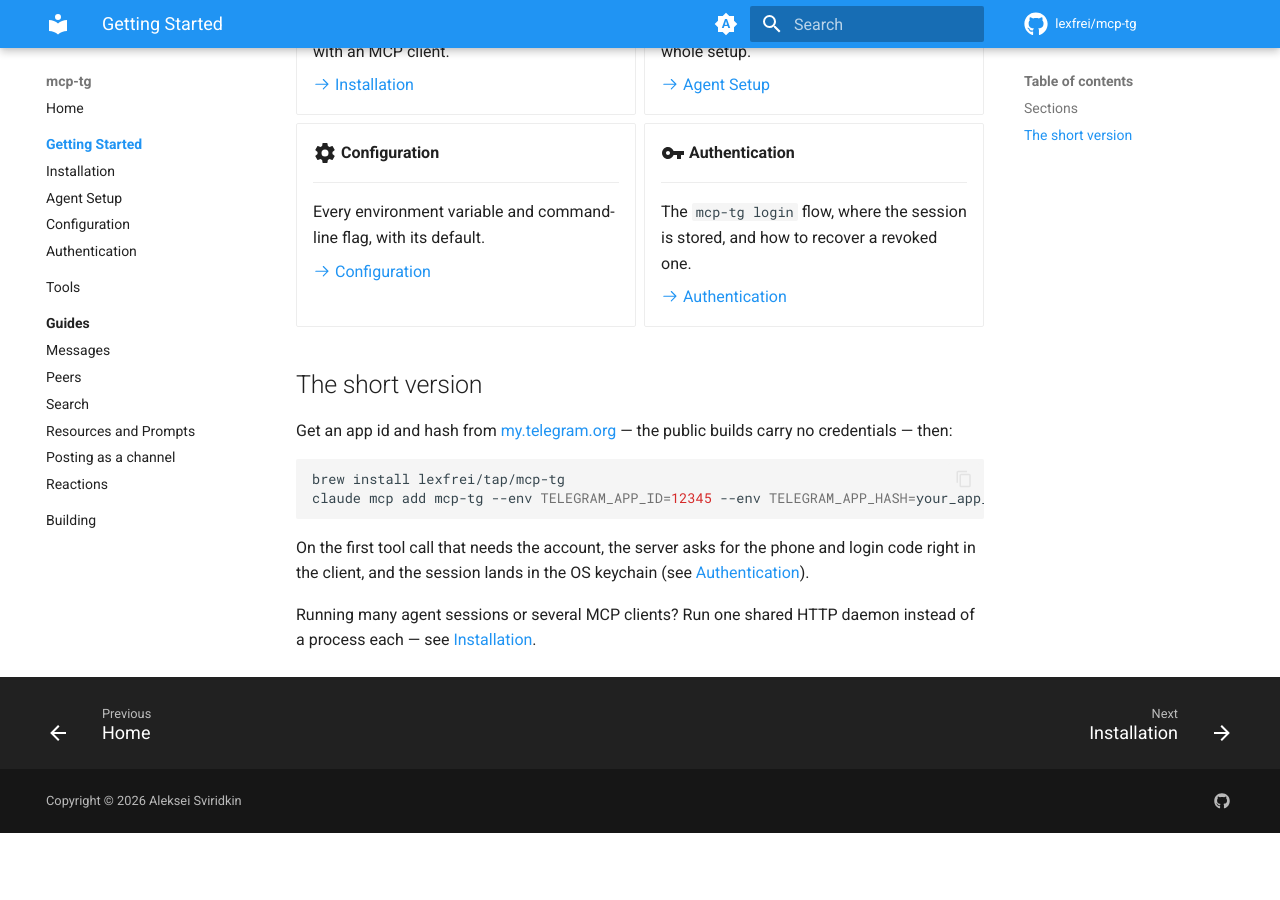
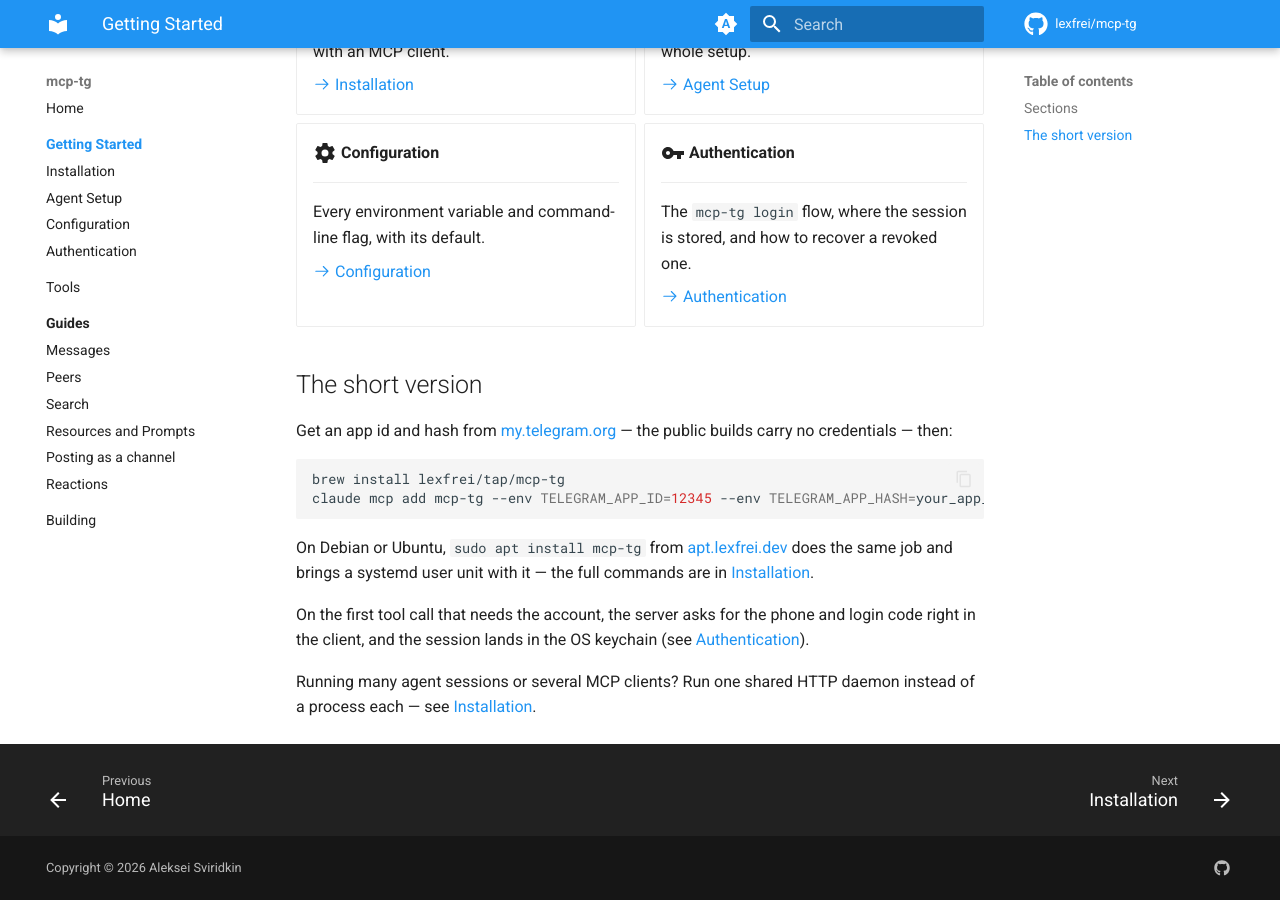
Before and after one commit to lexfrei/mcp-tg, an MkDocs documentation site: the page built from docs/getting-started/index.md, in a window 1280 px wide and 900 px high, scrolled down 504 px. Built offline with MkDocs 1.6.1 and Material for MkDocs 9.7.7, drawn with Linux system fonts in a browser that asks for light colours; comment, search, counter and statistics services are not loaded; before the commit the page ends 1337 px from its top, so only the background shows below that.

Commit message:
docs: name the apt channel where install paths are listed (#202)
The quickstart offered Homebrew alone, and the distribution section
described the container, the archives and the tap but not the package
that now carries the systemd unit.

Assisted-by: LLM

Signed-off-by: Aleksei Sviridkin <f@lex.la>

````diff
--- a/docs/getting-started/index.md
+++ b/docs/getting-started/index.md
@@ -51,6 +51,8 @@ brew install lexfrei/tap/mcp-tg
 claude mcp add mcp-tg --env TELEGRAM_APP_ID=12345 --env TELEGRAM_APP_HASH=your_app_hash -- mcp-tg
 ```
 
+On Debian or Ubuntu, `sudo apt install mcp-tg` from [apt.lexfrei.dev](https://apt.lexfrei.dev) does the same job and brings a systemd user unit with it — the full commands are in [Installation](installation.md#apt-debian-ubuntu).
+
 On the first tool call that needs the account, the server asks for the phone and login code right in the client, and the session lands in the OS keychain (see [Authentication](authentication.md)).
 
 Running many agent sessions or several MCP clients? Run one shared HTTP daemon instead of a process each — see [Installation](installation.md#shared-daemon-many-sessions).
````
Also changed, not shown: CLAUDE.md (+2 -0 lines).
